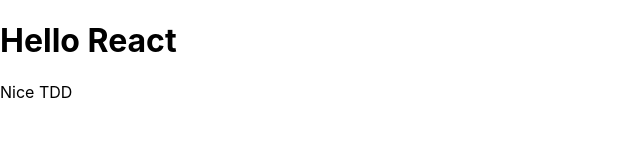
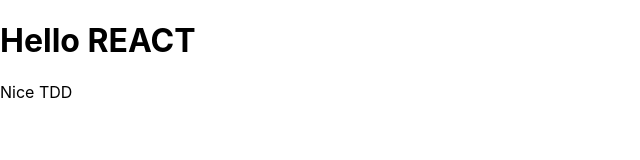
Before and after one commit to casecam/ace-367-tdd, a React (Create React App) app: page / in a window 1280 px wide. Shown: the top 160 px of the page, without its empty margins (0-640 px from the left). Built offline with nearby package versions, Linux system fonts and the light colour scheme.

Commit message:
Red - generates a label toUpperCase

```diff
--- a/src/App.tsx
+++ b/src/App.tsx
@@ -1,13 +1,13 @@
 import React, { Component } from 'react'
 
 export default class App extends Component {
-  public label() {
-    return 'Hello React'
+  public label(name: string) {
+    return `Hello ${name.toUpperCase()}`
   }
   render() {
     return (
       <div>
-        <h1>{this.label()}</h1>
+        <h1>{this.label('React')}</h1>
         <p>Nice TDD</p>
       </div>
     )
```
Also changed, not shown: 1 other file (tests, documents, lock files or other folders).
